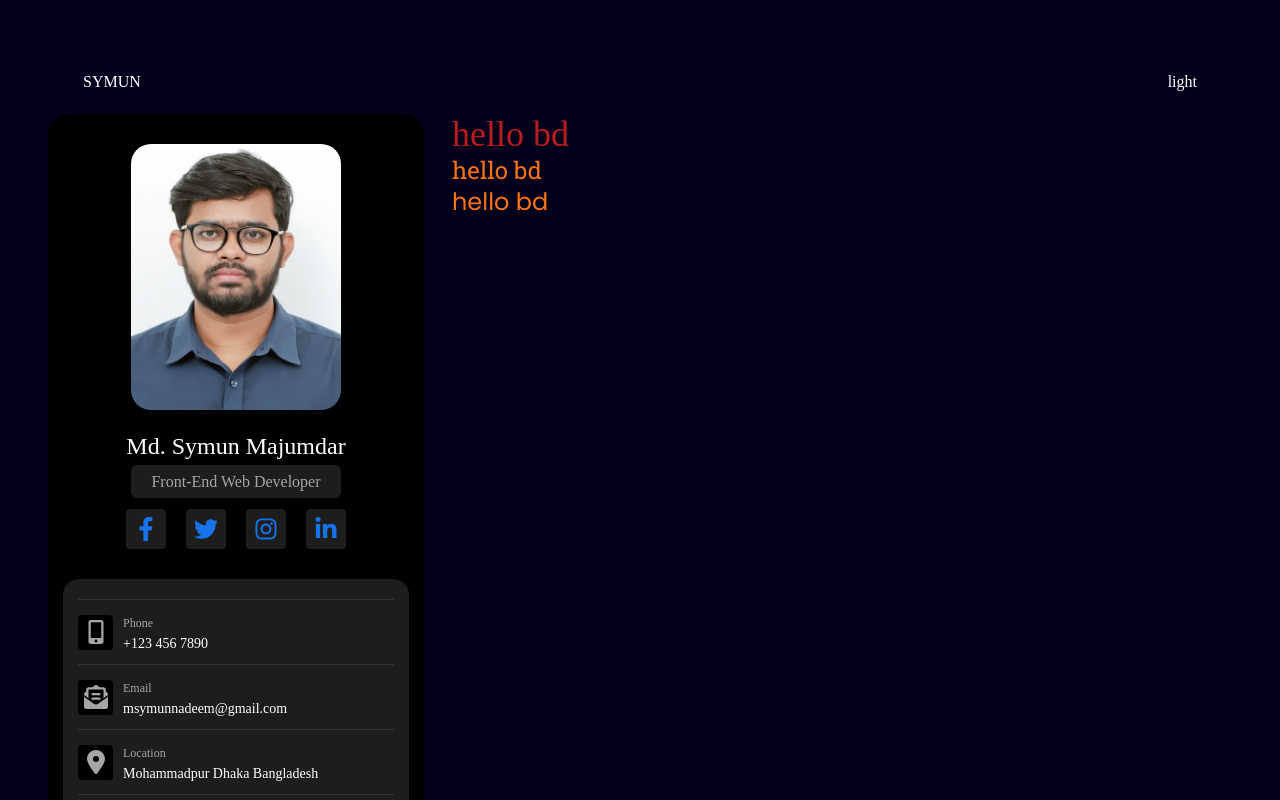
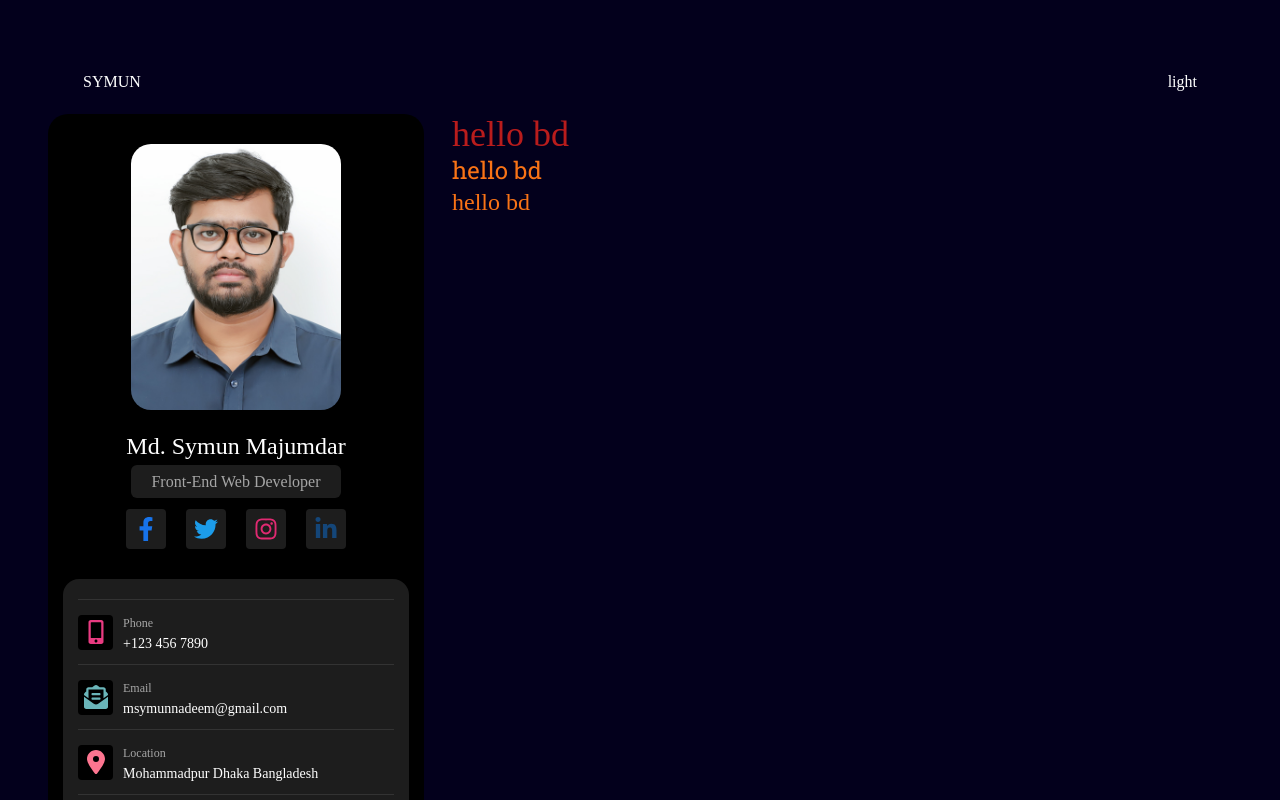
Before and after one commit to SymuNadeeM/Portfolio-NextJs, a Next.js app: page / in a window 1280 px wide. Shown: the top 800 px of the page. Built offline with nearby package versions, Linux system fonts and the light colour scheme.

Commit message:
sidebar dynamic

```diff
--- a/src/app/components/shared/ASide/SideBar.jsx
+++ b/src/app/components/shared/ASide/SideBar.jsx
@@ -4,11 +4,10 @@ import { IoMdDownload } from "react-icons/io";
 import { profileData } from "../../../data/profileData";
 // Sample data array of objects
 
-
 const SideBar = () => {
   return (
     <div className=" px-3.5 py-7.5 bg-black rounded-[20px]">
-       {profileData.map((profileData,index)=>(
+      {profileData.map((profileData, index) => (
         <div key={index} className="text-center">
           {/* image */}
           <div className="flex items-center justify-center">
@@ -31,9 +30,11 @@ const SideBar = () => {
           <div className="mt-3.5 mb-7.5 flex items-center justify-center">
             <ul className="flex items-center gap-5">
               {profileData.socialMedia.map((social, index) => (
-              <li key={index} className="social-media text-fbColor">
+                <li key={index} className="social-media" style={{ color: social.color }}>
                   <Link href={social.link} className="link-social">
-                  <social.icon className="text-2xl" />
+                    <social.icon
+                      className="text-2xl"
+                    />
                   </Link>
                 </li>
               ))}
@@ -41,12 +42,17 @@ const SideBar = () => {
           </div>
           <div className="mb-7.5 px-3.5 py-5 rounded-2xl bg-grayBackground">
             {profileData.contactInfo.map((contact, index) => (
-            <div key={index} className="py-2.5 flex items-center gap-[10px] border-t border-borderColor">
-              <div className="device-media">
+              <div
+                key={index}
+                className="py-2.5 flex items-center gap-[10px] border-t border-borderColor"
+              >
+                <div className="device-media" style={{ color: contact.color }}>
                   <contact.icon className="text-2xl" />
                 </div>
                 <div className="text-start">
-                <span className="text-xs leading-[18px]">{contact.label}</span>
+                  <span className="text-xs leading-[18px]">
+                    {contact.label}
+                  </span>
                   <p className="text-sm text-white">{contact.value}</p>
                 </div>
               </div>
@@ -65,7 +71,6 @@ const SideBar = () => {
           </div>
         </div>
       ))}
-
     </div>
   );
 };
--- a/src/app/data/profileData.js
+++ b/src/app/data/profileData.js
@@ -10,20 +10,42 @@ import {
 import { FaLocationDot } from "react-icons/fa6";
 import userPic from "../assets/Symun2.jpg";
 
-export const profileData = [{
+export const profileData = [
+  {
     name: "Md. Symun Majumdar",
     occupation: "Front-End Web Developer",
     imageUrl: userPic,
     socialMedia: [
-    { icon: FaFacebookF, link: "#",color: "#1773ea" },
-    { icon: FaTwitter, link: "#",color: "#1773ea" },
-    { icon: FaInstagram, link: "#", color: "#1773ea" },
-    { icon: FaLinkedinIn, link: "#", color: "#1773ea" },
+      { icon: FaFacebookF, link: "#", color: "#1773ea" },
+      { icon: FaTwitter, link: "#", color: "#1c9cea" },
+      { icon: FaInstagram, link: "#", color: "#e12a72" },
+      { icon: FaLinkedinIn, link: "#", color: "#144679" },
     ],
     contactInfo: [
-    { icon: FaMobileAlt, label: "Phone", value: "+123 456 7890" },
-    { icon: FaEnvelopeOpenText, label: "Email", value: "msymunnadeem@gmail.com" },
-    { icon: FaLocationDot, label: "Location", value: "Mohammadpur Dhaka Bangladesh" },
-    { icon: FaCalendarAlt, label: "Birthday", value: "June 12, 1998" },
+      {
+        icon: FaMobileAlt,
+        label: "Phone",
+        value: "+123 456 7890",
+        color: "#E93B81",
+      },
+      {
+        icon: FaEnvelopeOpenText,
+        label: "Email",
+        value: "msymunnadeem@gmail.com",
+        color: "#6AB5B9",
+      },
+      {
+        icon: FaLocationDot,
+        label: "Location",
+        value: "Mohammadpur Dhaka Bangladesh",
+        color: "#FD7590",
+      },
+      {
+        icon: FaCalendarAlt,
+        label: "Birthday",
+        value: "June 12, 1998",
+        color: "#C17CEB",
+      },
     ],
-}]
+  },
+];
--- a/src/app/style/globals.css
+++ b/src/app/style/globals.css
@@ -18,7 +18,7 @@ body {
   box-sizing: border-box;
   color: #a6a6a6;
   background-color: #03001c;
-  font-family: "Poppins, sans-serif";
+  font-family: "Poppins, sans-serif" !important;
   font-size: 16px;
 }
 .container_fluid {
@@ -30,7 +30,7 @@ h2,
 h3,
 h4,
 h5 {
-  font-family: "Roboto Slab, serif";
+  font-family: "Roboto Slab, serif" !important;
 }
 
 .social-media {
@@ -41,14 +41,11 @@ h5 {
   transition-duration: 0.3s;
 }
 .social-media:hover {
-  color: #fff; /* Text color on hover */
+  color: #fff !important;
+  transition-duration: 0.3s;
+  background-image: linear-gradient(to right, #fa5252, #dd2476);
+}
 
-  background-image: linear-gradient(
-    to right,
-    #fa5252,
-    #dd2476
-  ); /* Gradient on hover */
-}
 .link-social {
   width: 100%;
   height: 100%;
@@ -68,7 +65,7 @@ h5 {
 }
 
 .device-media:hover {
-  color: #fff;
+  color: #fff !important;
   background-image: linear-gradient(
     to right,
     #fa5252,
```
Lines whose indentation alone changed are shown as unchanged.
